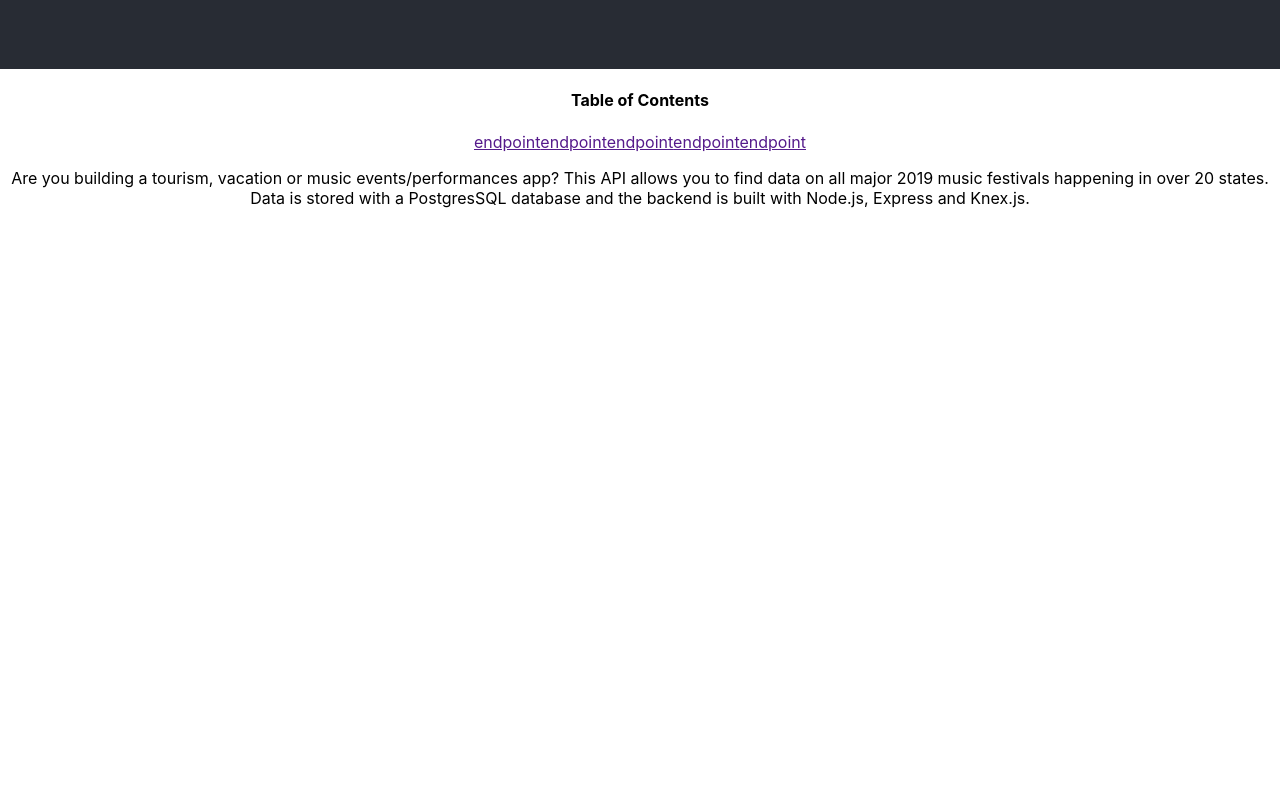
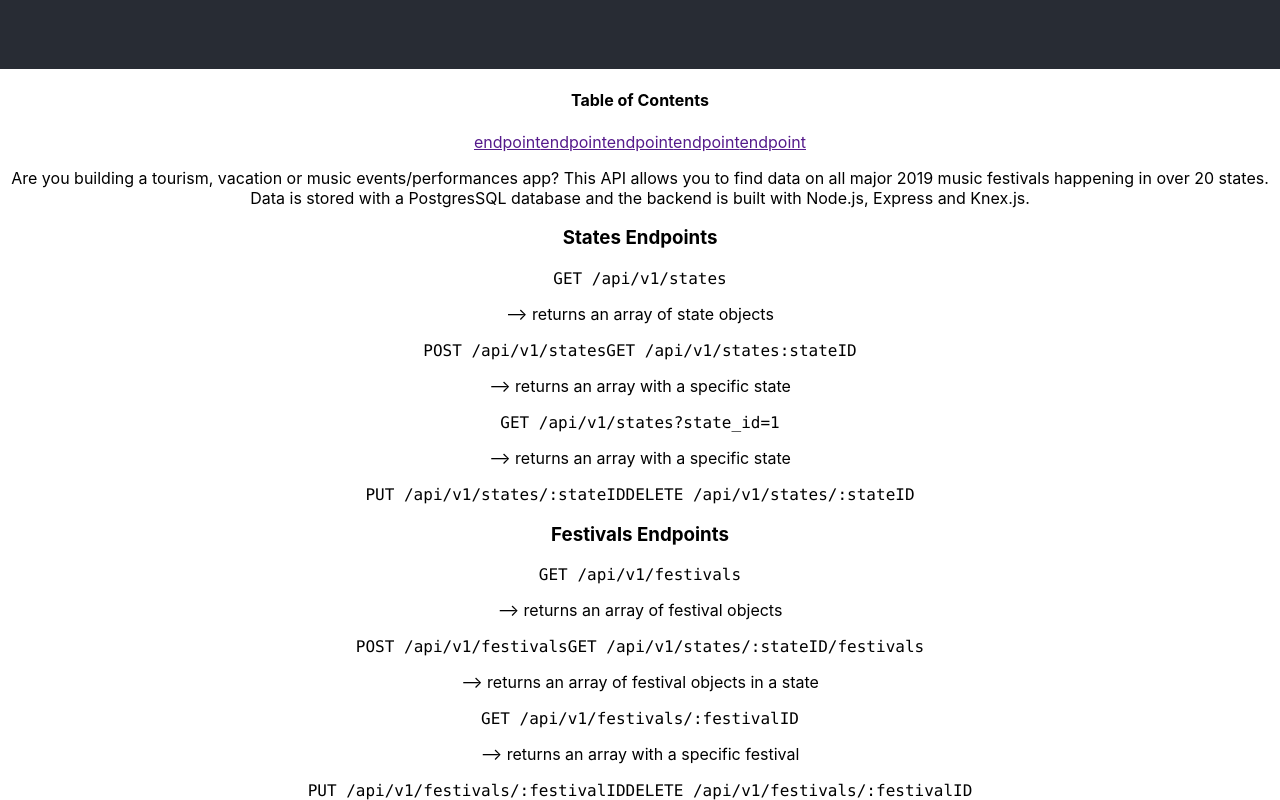
Before and after one commit to KylieStanley/byob-frontend, a React (Create React App) app: page / in a window 1280 px wide. Shown: the part 731-1531 px from the top of the page. Before the commit the page ends 955 px from the top, so only its background shows below. Built offline with nearby package versions, Linux system fonts and the light colour scheme.

Commit message:
Add endpoint sections to HTML

```diff
--- a/src/App.js
+++ b/src/App.js
@@ -22,6 +22,41 @@ class App extends Component {
              This API allows you to find data on all major 2019 music festivals
              happening in over 20 states. Data is stored with a PostgresSQL database
              and the backend is built with Node.js, Express and Knex.js.</p>
+
+              <h3>States Endpoints</h3>
+
+                <code>GET /api/v1/states</code>
+                <p>--> returns an array of state objects</p>
+
+                <code>POST /api/v1/states</code>
+
+                <code>GET /api/v1/states:stateID</code>
+                <p>--> returns an array with a specific state</p>
+
+                <code>GET  /api/v1/states?state_id=1</code>
+                <p>--> returns an array with a specific state</p>
+
+                <code>PUT /api/v1/states/:stateID</code>
+
+                <code>DELETE /api/v1/states/:stateID</code>
+
+              <h3>Festivals Endpoints</h3>
+
+                <code>GET /api/v1/festivals</code>
+                <p>--> returns an array of festival objects</p>
+
+                <code>POST /api/v1/festivals</code>
+
+                <code>GET /api/v1/states/:stateID/festivals</code>
+                <p>--> returns an array of festival objects in a  state</p>
+
+                <code>GET /api/v1/festivals/:festivalID</code>
+                <p>--> returns an array with a specific festival </p>
+
+                <code>PUT /api/v1/festivals/:festivalID</code>
+
+                <code>DELETE /api/v1/festivals/:festivalID</code>
+
           </main>
         </div>
       </div>
```
